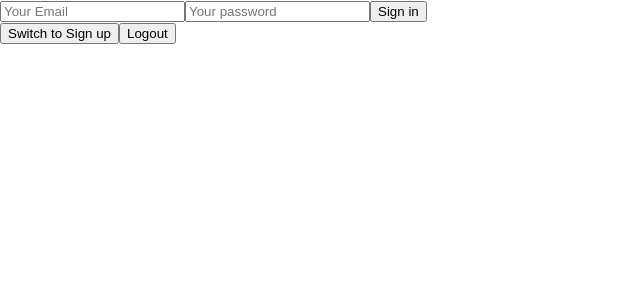
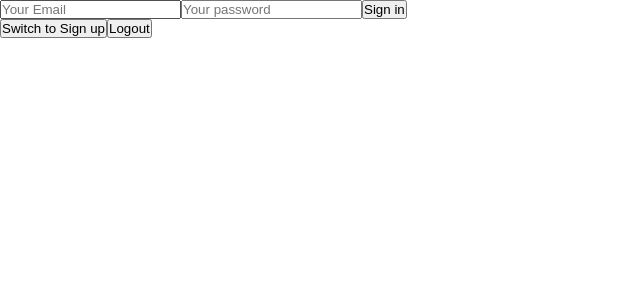
Before and after one commit to m7m9d-a7medy/reactnd-Would-you-rather, a React (Create React App) app: page / in a window 1280 px wide. Shown: the top 300 px of the page, without its empty margins (0-640 px from the left). Built offline with nearby package versions, Linux system fonts and the light colour scheme.

Commit message:
feat: Colors and CSS reset

```diff
--- a/src/index.css
+++ b/src/index.css
@@ -1,5 +1,34 @@
+:root {
+  /* Primary Color */
+  --color-primary: #3498db;
+  --color-primary-light: #5faee3;
+  --color-primary-lighter: #8bc4ea;
+  --color-primary-lightest: #b6daf2;
+  --color-primary-dark: #217dbb;
+  --color-primary-darker: #196090;
+  --color-primary-darkest: #124364;
+
+  /* Secondary Color */
+  --color-secondary: #dbc234;
+  --color-secondary-light: #e3cf5f;
+  --color-secondary-lighter: #eadc8b;
+  --color-secondary-lightest: #f2e9b6;
+  --color-secondary-dark: #bba421;
+  --color-secondary-darker: #907e19;
+  --color-secondary-darkest: #645812;
+
+  /* Secondary Color */
+  --color-tertiary: #db3466;
+  --color-tertiary-light: #e35f87;
+  --color-tertiary-lighter: #ea8ba7;
+  --color-tertiary-lightest: #f2b6c8;
+  --color-tertiary-dark: #bb214f;
+  --color-tertiary-darker: #90193d;
+  --color-tertiary-darkest: #64122b;
+}
+
 body {
-  margin: 0;
+  box-sizing: border-box;
   font-family: -apple-system, BlinkMacSystemFont, 'Segoe UI', 'Roboto', 'Oxygen',
     'Ubuntu', 'Cantarell', 'Fira Sans', 'Droid Sans', 'Helvetica Neue',
     sans-serif;
@@ -7,7 +36,15 @@ body {
   -moz-osx-font-smoothing: grayscale;
 }
 
-code {
-  font-family: source-code-pro, Menlo, Monaco, Consolas, 'Courier New',
-    monospace;
+*,
+*::after,
+*::before {
+  padding: 0;
+  margin: 0;
+  box-sizing: inherit;
 }
+
+html {
+  /* 62.5% of 16px = 10px */
+  font-size: 62.5%;
+}
```
